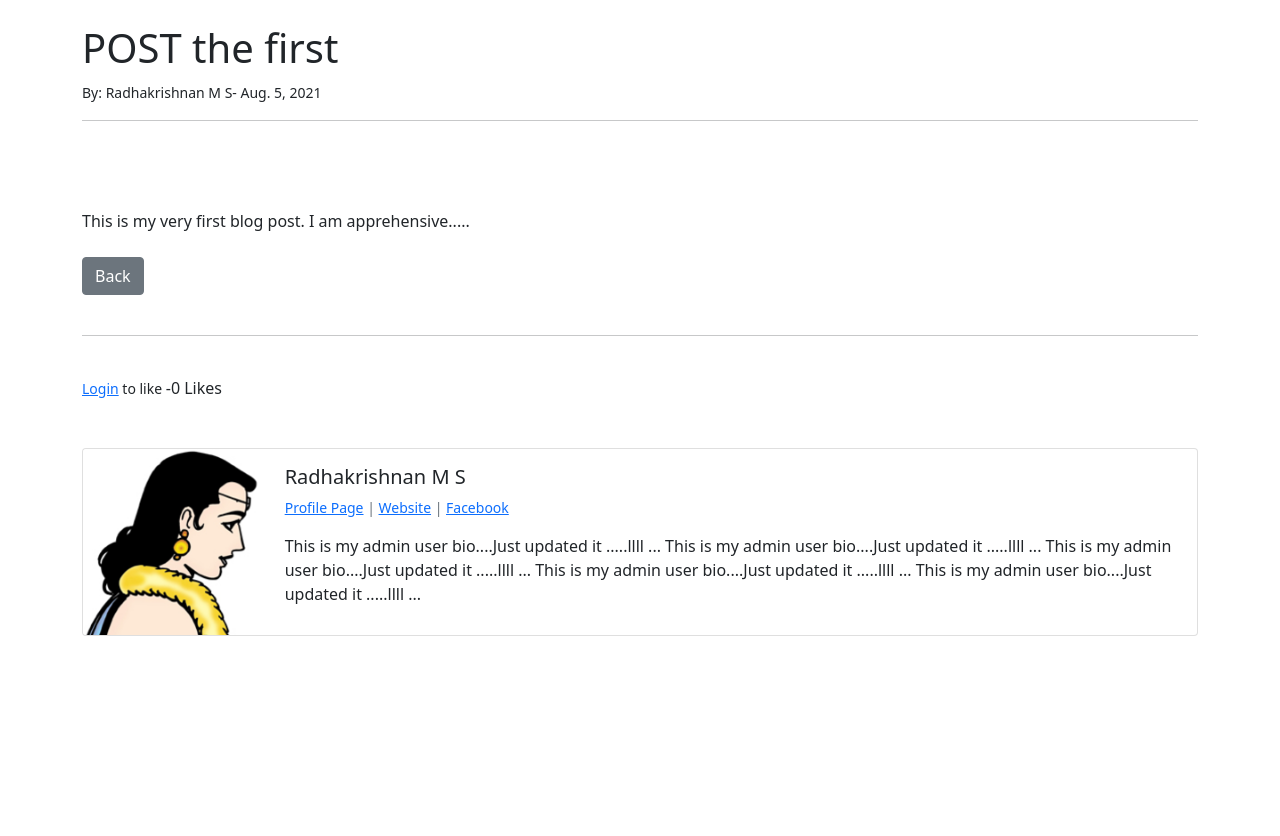
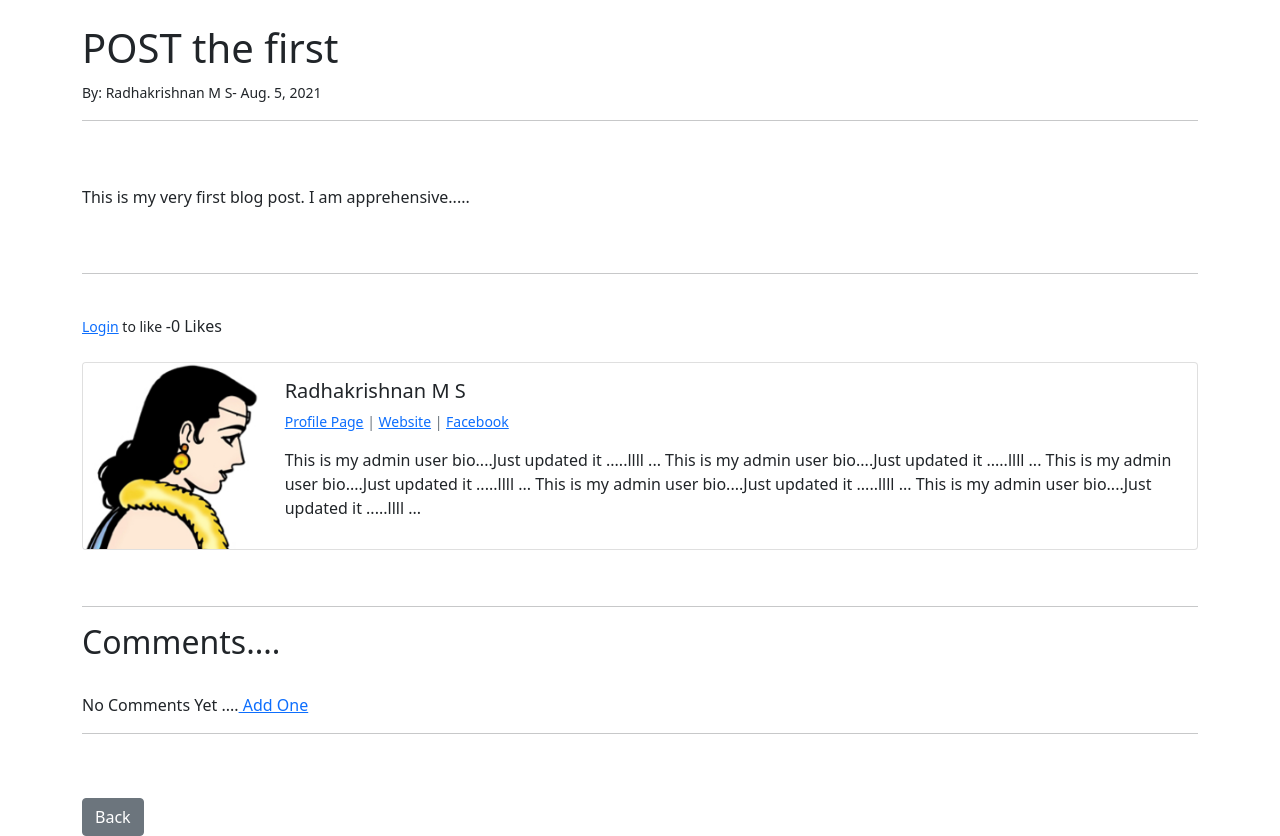
Before and after one commit to wayfrr/ElderGitSublimeDjangoBlog, a Django app: page /article/1 in a window 1280 px wide. Shown: the part 56-892 px from the top of the page. Before the commit the page ends 692 px from the top, so only its background shows below. Run offline with Django 3.2, Linux system fonts and the light colour scheme; data comes from the database, SQL or seed files in the repository; both versions use the stored data as it was after the commit; some libraries are stand-ins or nearby versions.

Commit message:
Upto and including video #34 of 36

```diff
--- a/theblog/admin.py
+++ b/theblog/admin.py
@@ -1,7 +1,8 @@
 from django.contrib import admin
-from .models import Post, Category,Profile
+from .models import Post, Category,Profile,Comment
 
 # Register your models here.
 admin.site.register(Post)
 admin.site.register(Category)
 admin.site.register(Profile)
+admin.site.register(Comment)
--- a/theblog/forms.py
+++ b/theblog/forms.py
@@ -1,5 +1,5 @@
 from django import forms
-from .models import Post, Category
+from .models import Post, Category,Comment
 
 #choices = [('coding','coding'),('sports', 'sports'),('entertainment','entertainment')]
 choices = Category.objects.all().values_list('name','name')
@@ -39,3 +39,18 @@ class EditForm(forms.ModelForm):
 			'snippet' :forms.Textarea(attrs={'class':'form-control'}),
 
 		}
+
+
+class CommentForm(forms.ModelForm):
+	class Meta:
+		model = Comment
+		fields = ('name', 'body')
+
+		widgets = {
+			'name':forms.TextInput(attrs={'class':'form-control'}),
+			#'title_tag':forms.TextInput(attrs={'class':'form-control'}),
+			#'author':forms.Select(attrs={'class':'form-select'}),
+			'body':forms.Textarea(attrs={'class':'form-control'}),
+			#'snippet' :forms.Textarea(attrs={'class':'form-control'}),
+
+		}
--- a/theblog/models.py
+++ b/theblog/models.py
@@ -60,3 +60,13 @@ class Post(models.Model):
 	def get_absolute_url(self):
 		#return reverse('article-detail',args=(str(self.id)) )
 		return reverse('home')
+
+
+class Comment(models.Model):
+	post = models.ForeignKey(Post,related_name="comments", on_delete=models.CASCADE)
+	name = models.CharField(max_length=255)
+	body = models.TextField()
+	date_added = models.DateTimeField(auto_now_add=True)
+
+	def __str__(self):
+		return '%s - %s' % (self.post.title, self.name)
--- a/theblog/templates/article_details.html
+++ b/theblog/templates/article_details.html
@@ -32,12 +32,11 @@
 	{% endif %}
 
 
-	<br/><br/>
+	<br/>
 
 	{{ post.body|safe }}
 
-	<br/><br/>
-	<a href="{% url 'home' %}"  class="btn btn-secondary">Back</a>
+	<br/>
 
 	<br/><br/>
 	<hr>
@@ -60,7 +59,8 @@
 
 	</form>
 
-<br/><br/>
+	<br/>
+
 
 <div class="card mb-3" >
   <div class="row g-0">
@@ -115,6 +115,44 @@
 </div>
 
 
+<br/>
+<hr>
+<h2>Comments....</h2>
+<br/>
+
+{% if not post.comments.all %}
+	No Comments Yet ....<a href ="{% url 'add_comment' post.pk %}"> Add One </a>
+
+{% else %}
+
+<a href ="{% url 'add_comment' post.pk %}">Add Comment</a>
+
+<br/><br/>
+
+	{% for comment in post.comments.all %}
+		<strong>
+			{{comment.name}} - {{ comment.date_added }}
+		</strong>
+		<br/>
+		{{ comment.body }}
+		<br/><br/>
 
 
+
+	{% endfor %}
+
+		<a href ="{% url 'add_comment' post.pk %}">Add Comment</a>
+{% endif %}
+
+<hr>
+<br/>
+
+
+
+
+<br/>
+
+
+<a href="{% url 'home' %}"  class="btn btn-secondary">Back</a>
+
 {% endblock %}
--- a/theblog/urls.py
+++ b/theblog/urls.py
@@ -1,6 +1,6 @@
 from django.urls import path
 #from .import views
-from .views import HomeView, ArticleDetailView,AddPostView,UpdatePostView,DeletePostView,AddCategoryView,CreateView,CategoryView,CategoryListView,LikeView
+from .views import HomeView, ArticleDetailView,AddPostView,UpdatePostView,DeletePostView,AddCategoryView,CreateView,CategoryView,CategoryListView,LikeView,AddCommentView
 
 urlpatterns = [
     #path('', views.home, name="home"),
@@ -13,4 +13,7 @@ urlpatterns = [
     path('category/<str:cats>/', CategoryView, name='category'),
     path('category-list/', CategoryListView, name='category-list'),
     path('like/<int:pk>', LikeView, name='like_post'),
+    path('article/<int:pk>/comment/',AddCommentView.as_view(), name='add_comment'),
 ]
+
+ #/article/{ % url 'add_comment' post.pk %}
--- a/theblog/views.py
+++ b/theblog/views.py
@@ -1,7 +1,7 @@
 from django.shortcuts import render,get_object_or_404
 from django.views.generic import ListView,DetailView,CreateView,UpdateView,DeleteView
-from .models import Post, Category
-from .forms import PostForm,EditForm
+from .models import Post, Category,Comment
+from .forms import PostForm,EditForm,CommentForm
 from django.urls import reverse_lazy,reverse
 from django.http import HttpResponseRedirect
 
@@ -73,6 +73,19 @@ class AddPostView(CreateView):
 	#fields = '__all__'
 	#fields = ('title','body')
 
+class AddCommentView(CreateView):
+	model = Comment
+	form_class = CommentForm
+	template_name = 'add_comment.html'
+	#fields = '__all__'
+	#fields = ('title','body')
+
+	def form_valid(self,form):
+		form.instance.post_id = self.kwargs['pk']
+		return super().form_valid(form)
+
+	success_url = reverse_lazy('home')
+
 class AddCategoryView(CreateView):
 	model = Category
 	#form_class = PostForm
```
Also changed, not shown: members/templates/registration/login.html (+16 -3 lines), theblog/templates/add_comment.html (added, +22 -0 lines), theblog/templates/base.html (+2 -5 lines), db.sqlite3, theblog/migrations/0011_comment.py (added).
